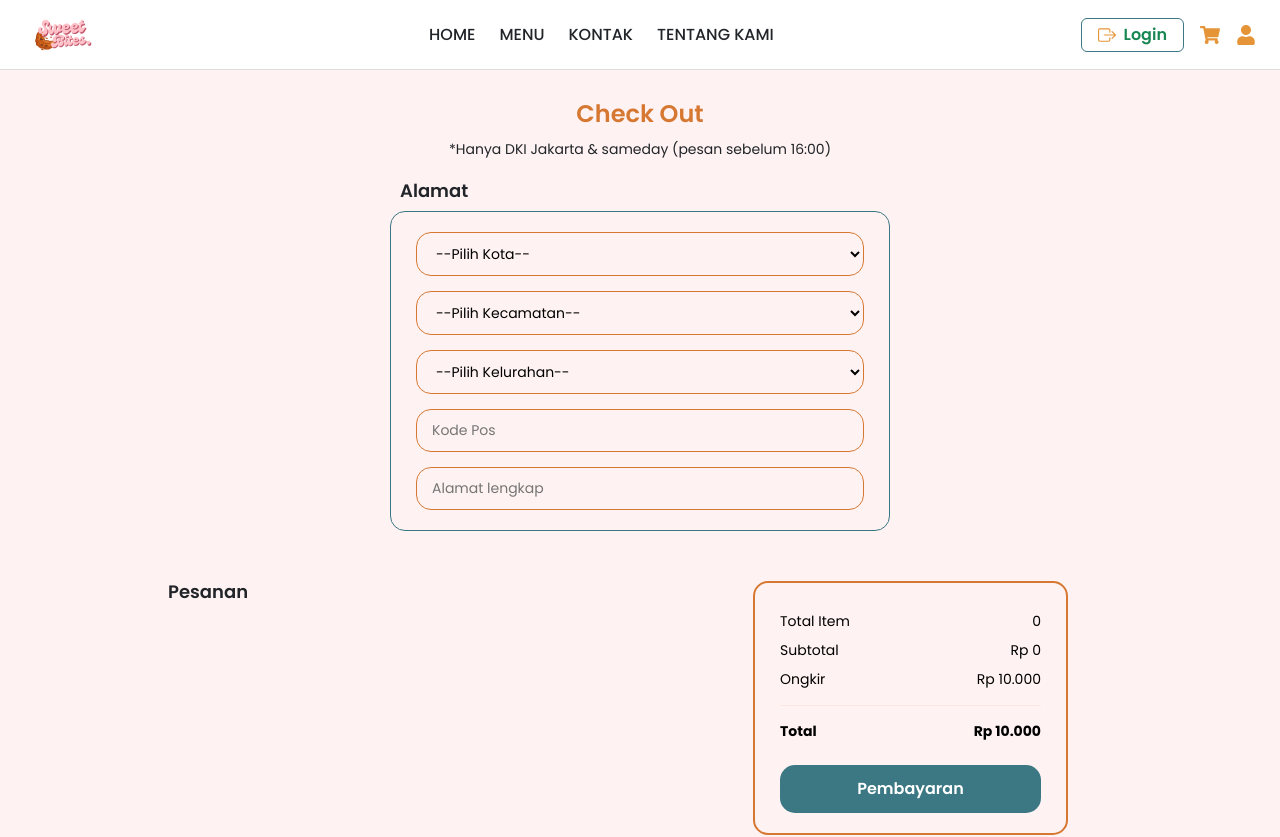
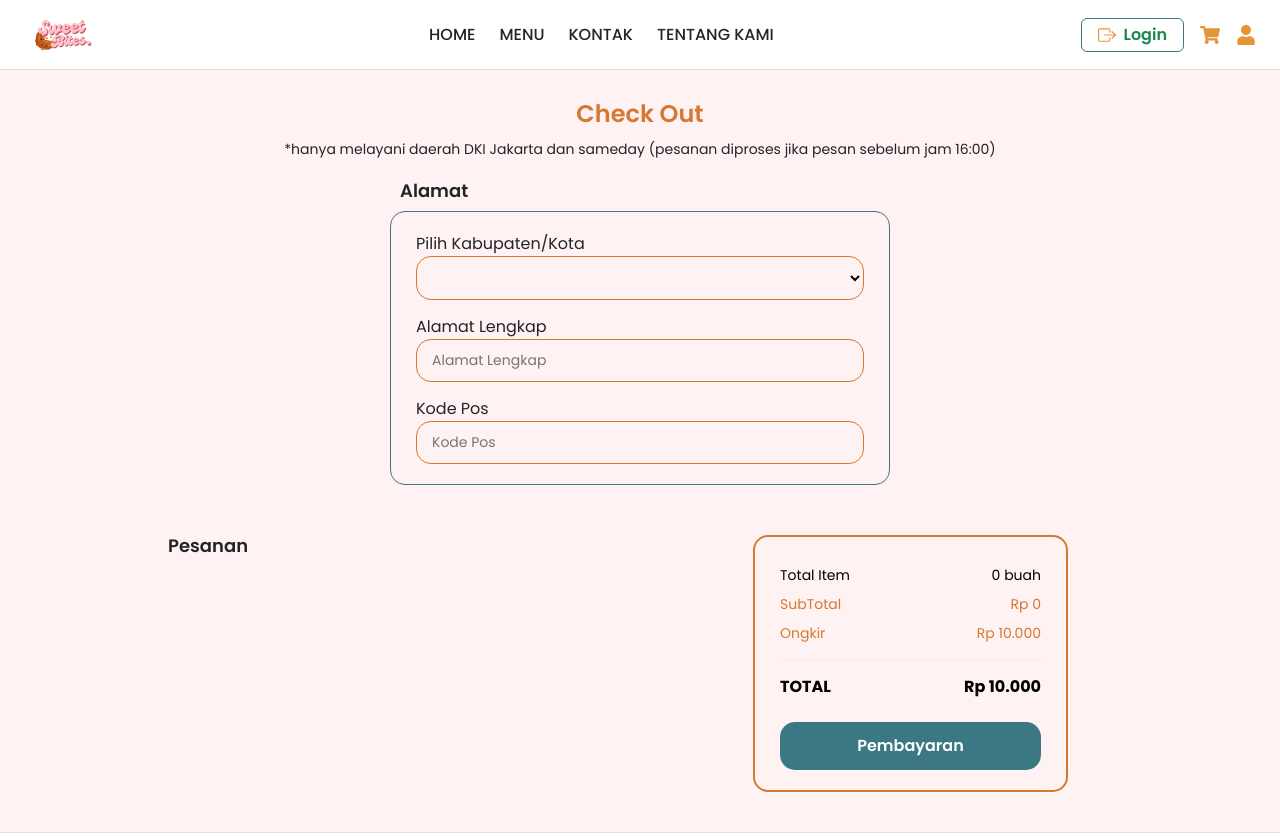
Before and after one commit to SoftDevTIB/Sweet-Bites-Kelompok-9, a React (Vite) app in the folder client/: page /checkout in a window 1280 px wide. Shown: the top 837 px of the page. Built offline with nearby package versions, Linux system fonts and the light colour scheme.

Commit message:
[FIX] Memperbaiki pilih alamat

```diff
--- a/client/src/customer/pages/CheckoutPage.jsx
+++ b/client/src/customer/pages/CheckoutPage.jsx
@@ -4,181 +4,102 @@ import Header from '../components/header';
 import Footer from '../components/footer';
 import './CheckoutPage.css';
 
-const jakartaData = [
-  { regency: "Jakarta Selatan", districts: [
-      { district: "Kebayoran Baru", villages: [
-          { village: "Gandaria Selatan", code: "12140" },
-          { village: "Kebayoran Baru", code: "12120" },
-          { village: "Pulo", code: "12110" },
-        ]
-      },
-      { district: "Cilandak", villages: [
-          { village: "Cilandak Barat", code: "12430" },
-          { village: "Cilandak Timur", code: "12440" },
-          { village: "Gandaria Selatan", code: "12420" },
-        ]
-      }
-    ]
-  },
-  { regency: "Jakarta Barat", districts: [
-      { district: "Cengkareng", villages: [
-          { village: "Kedaung Kali Angke", code: "11710" },
-          { village: "Cengkareng Barat", code: "11720" },
-          { village: "Cengkareng Timur", code: "11730" },
-        ]
-      },
-      { district: "Kebon Jeruk", villages: [
-          { village: "Kebon Jeruk", code: "11530" },
-          { village: "Duri Kepa", code: "11520" },
-          { village: "Kelapa Dua", code: "11510" },
-        ]
-      }
-    ]
-  },
-  { regency: "Jakarta Timur", districts: [
-      { district: "Matraman", villages: [
-          { village: "Pal Meriam", code: "13140" },
-          { village: "Pisangan Baru", code: "13150" },
-          { village: "Kayu Manis", code: "13130" },
-        ]
-      },
-      { district: "Kramat Jati", villages: [
-          { village: "Cawang", code: "13510" },
-          { village: "Kramat Jati", code: "13520" },
-          { village: "Balekambang", code: "13530" },
-        ]
-      }
-    ]
-  },
-  { regency: "Jakarta Utara", districts: [
-      { district: "Penjaringan", villages: [
-          { village: "Pejagalan", code: "14410" },
-          { village: "Penjaringan", code: "14420" },
-          { village: "Pluit", code: "14430" },
-        ]
-      },
-      { district: "Tanjung Priok", villages: [
-          { village: "Sunda Kelapa", code: "14310" },
-          { village: "Tanjung Priok", code: "14320" },
-          { village: "Sumber Rejo", code: "14330" },
-        ]
-      }
-    ]
-  },
-  { regency: "Jakarta Pusat", districts: [
-      { district: "Gambir", villages: [
-          { village: "Gambir", code: "10110" },
-          { village: "Cideng", code: "10150" },
-          { village: "Petojo Selatan", code: "10160" },
-        ]
-      },
-      { district: "Tanah Abang", villages: [
-          { village: "Kebon Kacang", code: "10230" },
-          { village: "Kebon Melati", code: "10220" },
-          { village: "Kampung Bali", code: "10240" },
-        ]
-      }
-    ]
-  }
-];
-
 const CheckoutPage = () => {
   const { cartItems } = useCart();
 
   const [provinsi] = useState('DKI Jakarta');
   const [kota, setKota] = useState('');
-  const [kecamatan, setKecamatan] = useState('');
-  const [kelurahan, setKelurahan] = useState('');
+  const [alamat, setAlamat] = useState('');
   const [kodePos, setKodePos] = useState('');
-  const [alamat, setAlamat] = useState('');
+  const [message, setMessage] = useState(''); // untuk pesan status
 
-  const [kotaList, setKotaList] = useState([]);
-  const [kecamatanList, setKecamatanList] = useState([]);
-  const [kelurahanList, setKelurahanList] = useState([]);
+  const kotaList = [
+    'Jakarta Pusat',
+    'Jakarta Utara',
+    'Jakarta Selatan',
+    'Jakarta Timur',
+    'Jakarta Barat',
+    'Kepulauan Seribu',
+  ];
 
   useEffect(() => {
-    // populate kota
-    setKotaList(jakartaData.map(j => j.regency));
-    // restore saved
-    const sK = localStorage.getItem('checkout_kota') || '';
-    const sC = localStorage.getItem('checkout_kecamatan') || '';
-    const sV = localStorage.getItem('checkout_kelurahan') || '';
-    const sCode = localStorage.getItem('checkout_kodePos') || '';
-    const sAddr = localStorage.getItem('checkout_alamat') || '';
-    setKota(sK); setAlamat(sAddr);
-    if (sK) {
-      const kd = jakartaData.find(j=>j.regency===sK);
-      setKecamatanList(kd?.districts.map(d=>d.district)||[]);
-    }
-    setKecamatan(sC);
-    if (sK && sC) {
-      const kd = jakartaData.find(j=>j.regency===sK);
-      const dc = kd?.districts.find(d=>d.district===sC);
-      setKelurahanList(dc?.villages.map(v=>v.village)||[]);
-    }
-    setKelurahan(sV);
-    setKodePos(sCode);
+    const savedKota = localStorage.getItem('checkout_kota') || '';
+    const savedAlamat = localStorage.getItem('checkout_alamat') || '';
+    const savedKodePos = localStorage.getItem('checkout_kodePos') || '';
+
+    setKota(savedKota);
+    setAlamat(savedAlamat);
+    setKodePos(savedKodePos);
   }, []);
 
-  useEffect(() => {
-    if (!kota) return;
-    const kd = jakartaData.find(j=>j.regency===kota);
-    setKecamatanList(kd?.districts.map(d=>d.district)||[]);
-    setKecamatan(''); setKelurahan(''); setKelurahanList([]); setKodePos('');
-    localStorage.setItem('checkout_kota', kota);
-    localStorage.removeItem('checkout_kecamatan');
-    localStorage.removeItem('checkout_kelurahan');
-    localStorage.removeItem('checkout_kodePos');
-  }, [kota]);
-
-  useEffect(() => {
-    if (!kecamatan) return;
-    const kd = jakartaData.find(j=>j.regency===kota);
-    const dc = kd?.districts.find(d=>d.district===kecamatan);
-    setKelurahanList(dc?.villages.map(v=>v.village)||[]);
-    setKelurahan(''); setKodePos('');
-    localStorage.setItem('checkout_kecamatan', kecamatan);
-    localStorage.removeItem('checkout_kelurahan');
-    localStorage.removeItem('checkout_kodePos');
-  }, [kecamatan]);
-
-  useEffect(() => {
-    if (!kelurahan) return;
-    const kd = jakartaData.find(j=>j.regency===kota);
-    const dc = kd?.districts.find(d=>d.district===kecamatan);
-    const vl = dc?.villages.find(v=>v.village===kelurahan);
-    if (vl) {
-      setKodePos(vl.code);
-      localStorage.setItem('checkout_kelurahan', kelurahan);
-      localStorage.setItem('checkout_kodePos', vl.code);
-    }
-  }, [kelurahan]);
-
-  const handleAlamatChange = e => {
-    setAlamat(e.target.value);
-    localStorage.setItem('checkout_alamat', e.target.value);
+  const handleKotaChange = (e) => {
+    const val = e.target.value;
+    setKota(val);
+    localStorage.setItem('checkout_kota', val);
   };
 
-  const formatPrice = price => `Rp ${price.toLocaleString('id-ID')}`;
-  const totalItems = cartItems.reduce((sum,i)=>sum+i.quantity,0);
-  const subtotal = cartItems.reduce((sum,i)=>sum+i.quantity*i.price,0);
+  const handleAlamatChange = (e) => {
+    const val = e.target.value;
+    setAlamat(val);
+    localStorage.setItem('checkout_alamat', val);
+  };
+
+  const handleKodePosChange = (e) => {
+    const val = e.target.value;
+    if (/^\d*$/.test(val)) {
+      setKodePos(val);
+      localStorage.setItem('checkout_kodePos', val);
+    }
+  };
+
+  const formatPrice = (price) => 'Rp ' + price.toLocaleString('id-ID');
+  const totalItems = cartItems.reduce((sum, item) => sum + item.quantity, 0);
+  const subtotal = cartItems.reduce((sum, item) => sum + item.quantity * item.price, 0);
   const ongkir = 10000;
   const total = subtotal + ongkir;
 
-  const handleCheckout = async () => {
-    if (!kota||!kecamatan||!kelurahan||!alamat||!kodePos) {
-      alert('Lengkapi data alamat.'); return;
+  const handleSubmit = async () => {
+    const token = localStorage.getItem('token');
+
+    if (!kota || !alamat || !kodePos) {
+      setMessage('Mohon lengkapi semua data alamat.');
+      return;
     }
-    const token = localStorage.getItem('token');
+
+    const addressData = { province: provinsi, kota, alamat, kodePos };
+
     try {
-      const up = await fetch('http://localhost:5000/api/users/update-address',{
-        method:'POST',headers:{'Content-Type':'application/json',Authorization:`Bearer ${token}`},
-        body:JSON.stringify({province:provinsi,kota,kecamatan,kelurahan,alamat,kodePos})
+      const updateAddressRes = await fetch('http://localhost:5000/api/users/update-address', {
+        method: 'POST',
+        headers: {
+          'Content-Type': 'application/json',
+          Authorization: `Bearer ${token}`,
+        },
+        body: JSON.stringify(addressData),
       });
-      if(!up.ok){alert('Gagal update alamat.');return;}
-      const od = await fetch('http://localhost:5000/api/orders',{method:'POST',headers:{'Content-Type':'application/json'},body:JSON.stringify({province:provinsi,kota,kecamatan,kelurahan,alamat,kodePos,cartItems})});
-      od.ok?alert('Pesanan berhasil!'):alert('Gagal kirim pesanan.');
-    } catch(e){console.error(e);alert('Error proses.');}
+
+      if (!updateAddressRes.ok) {
+        setMessage('Gagal memperbarui alamat.');
+        return;
+      }
+
+      const orderRes = await fetch('http://localhost:5000/api/orders', {
+        method: 'POST',
+        headers: {
+          'Content-Type': 'application/json',
+        },
+        body: JSON.stringify({ ...addressData, cartItems }),
+      });
+
+      if (orderRes.ok) {
+        setMessage('Pesanan berhasil dikirim!');
+      } else {
+        setMessage('Gagal mengirim pesanan.');
+      }
+    } catch (error) {
+      console.error('Order error:', error);
+      setMessage('Terjadi kesalahan saat memproses.');
+    }
   };
 
   return (
@@ -187,63 +108,70 @@ const CheckoutPage = () => {
       <div className="checkout-container">
         <div className="checkout-content-container">
           <h2 className="checkout-title">Check Out</h2>
-          <p className="checkout-subtitle">*Hanya DKI Jakarta & sameday (pesan sebelum 16:00)</p>
+          <p className="checkout-subtitle">
+            *hanya melayani daerah DKI Jakarta dan sameday (pesanan diproses jika pesan sebelum jam 16:00)
+          </p>
 
           <div className="address-section">
             <h5>Alamat</h5>
             <div className="address-box">
-              <select className="address-input" value={kota} onChange={e=>setKota(e.target.value)}>
-                <option value="">--Pilih Kota--</option>
-                {kotaList.map((k,i)=><option key={i} value={k}>{k}</option>)}
+              Pilih Kabupaten/Kota
+              <select value={kota} onChange={handleKotaChange} className="address-input">
+
+                <option value=""></option>
+                {kotaList.map((k, idx) => (
+                  <option key={idx} value={k}>{k}</option>
+                ))}
               </select>
-
-              <select className="address-input" value={kecamatan} onChange={e=>setKecamatan(e.target.value)} disabled={!kota}>
-                <option value="">--Pilih Kecamatan--</option>
-                {kecamatanList.map((c,i)=><option key={i} value={c}>{c}</option>)}
-              </select>
-
-              <select className="address-input" value={kelurahan} onChange={e=>setKelurahan(e.target.value)} disabled={!kecamatan}>
-                <option value="">--Pilih Kelurahan--</option>
-                {kelurahanList.map((v,i)=><option key={i} value={v}>{v}</option>)}
-              </select>
-
-              <input className="address-input" type="text" placeholder="Kode Pos" value={kodePos} readOnly />
-              <input className="address-input" type="text" placeholder="Alamat lengkap" value={alamat} onChange={handleAlamatChange} />
+                Alamat Lengkap
+              <input
+                type="text"
+                placeholder="Alamat Lengkap"
+                value={alamat}
+                onChange={handleAlamatChange}
+                className="address-input"
+              />
+              Kode Pos
+              <input
+                type="text"
+                placeholder="Kode Pos"
+                value={kodePos}
+                onChange={handleKodePosChange}
+                className="address-input"
+              />
             </div>
           </div>
 
           <div className="order-section">
             <div className="order-items">
               <h5>Pesanan</h5>
-              {cartItems.map(item=>(
+              {cartItems.map((item) => (
                 <div key={item.id} className="order-item">
                   <img src={item.imageUrl} alt={item.name} />
                   <div className="order-item-details">
-                    <h6>{item.name}</h6>
-                    <p>{formatPrice(item.price)}</p>
+                    <h6 className="order-item-name">{item.name}</h6>
+                    <p className="order-item-price">{formatPrice(item.price)}</p>
                   </div>
-                  <div>{item.quantity} x</div>
-                  <div>{formatPrice(item.quantity*item.price)}</div>
+                  <div className="order-item-quantity">{item.quantity} x</div>
+                  <div className="order-item-total">{formatPrice(item.quantity * item.price)}</div>
                 </div>
               ))}
             </div>
 
             <div className="order-summary">
-              <p>Total Item <span style={{float:'right'}}>{totalItems}</span></p>
-              <p>Subtotal <span style={{float:'right'}}>{formatPrice(subtotal)}</span></p>
-              <p>Ongkir <span style={{float:'right'}}>{formatPrice(ongkir)}</span></p>
+              <p>Total Item <span style={{ float: 'right' }}>{totalItems} buah</span></p>
+              <p className="subtotal">SubTotal <span style={{ float: 'right' }}>{formatPrice(subtotal)}</span></p>
+              <p className="ongkir">Ongkir <span style={{ float: 'right' }}>{formatPrice(ongkir)}</span></p>
               <hr />
-              <p><strong>Total <span style={{float:'right'}}>{formatPrice(total)}</span></strong></p>
-              <button className="payment-button" onClick={handleCheckout} disabled={cartItems.length===0}>
-            Pembayaran
-          </button>
+              <p className="total">TOTAL <span style={{ float: 'right' }}>{formatPrice(total)}</span></p>
+
+              <button className="payment-button" onClick={handleSubmit}>
+                Pembayaran
+              </button>
+
+              {message && <p style={{ marginTop: '1rem', color: 'red' }}>{message}</p>}
             </div>
-
           </div>
-
-
-
-
         </div>
       </div>
       <Footer />
```
Also changed, not shown: 2 other files (tests, documents, lock files or other folders).
